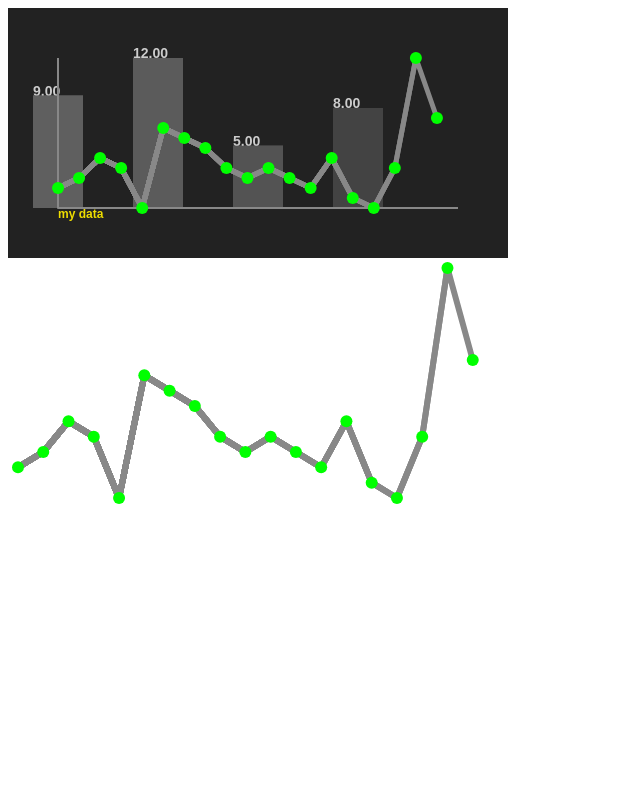
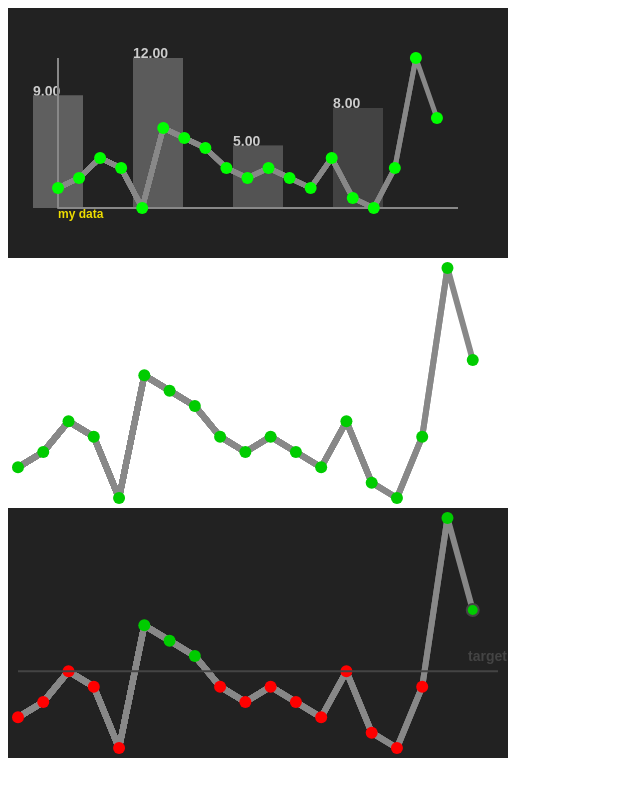
Before and after one commit to mcmonty2600/simpleplot, a plain HTML site: page simpleplot.html in a window 1280 px wide. Shown: the whole page, without its empty margins (0-640 px from the left). Drawn offline with Linux system fonts and the light colour scheme.

Commit message:
fixed targetline

```diff
--- a/simpleplot.html
+++ b/simpleplot.html
@@ -9,6 +9,8 @@
   <canvas id="mycanvas1" width="500" height="250" style="width:500px; height:250px; background-color:#222;"></canvas>
   <br>
   <canvas id="mycanvas2" width="500" height="250" style="width:500px; height:250px"></canvas>
+  <br>
+  <canvas id="mycanvas3" width="500" height="250" style="width:500px; height:250px; background-color:#222;"></canvas>
   <script src="src/simpleplot.js"></script>
 </body>
 
@@ -18,9 +20,9 @@ var example = (function () {
   data2 = [9,12,5,8];
   var c1 = document.getElementById("mycanvas1");
   var c2 = document.getElementById("mycanvas2");
+  var c3 = document.getElementById("mycanvas3");
 
-  simpleplot(
-    c1, data2, {
+  simpleplot( c1, data2, {
     plotType:"bar",
     font:"bold 14px Arial",
     xStart:50,
@@ -48,8 +50,7 @@ var example = (function () {
     }
   });
 
-  simpleplot(
-    c1, data, {
+  simpleplot(c1, data, {
     plotType:'',
     font:"bold 12px Arial",
     xStart:50,
@@ -79,6 +80,20 @@ var example = (function () {
 
   simpleplot(c2, data);
 
+  simpleplot(c3, data, {
+    enableTargetLine:true,
+    target : {
+      value : 5,
+      lineColor : '#444',
+      lineWidth : 2,
+      colorOverTarget : '#0c0',
+      colorUnderTarget : '#f00',
+      formatTargetValueFunction : function(val){return "target = " + val;}
+    },
+  });
+
+
+
 })();
 </script>
 </html>
--- a/src/simpleplot.js
+++ b/src/simpleplot.js
@@ -33,7 +33,7 @@ var simpleplot = function (canvas, arr, customOptions) {
     },
     displayPoints : true,
     points : {
-      color: '#0f0',
+      color: '#0c0',
       radius : 6
     },
     displayLines : true,
@@ -44,12 +44,21 @@ var simpleplot = function (canvas, arr, customOptions) {
     displayValues:false,
     values : {
       color : '#444',
-      formatValuesFunction : null
+      formatValuesFunction : undefined
+    },
+    enableTargetLine : false,
+    target : {
+      value : undefined,
+      lineColor : '#444',
+      lineWidth : 2,
+      colorOverTarget : '#0c0',
+      colorUnderTarget : '#f00',
+      formatTargetValueFunction : undefined
     },
     enableHover : true,
     hover : {
       color:'yellow',
-      formatHoverInfoFunction : null
+      formatHoverInfoFunction : undefined
     }
   };
 
@@ -71,7 +80,7 @@ var simpleplot = function (canvas, arr, customOptions) {
     var y = options.yStart;
     var w = options.width;
     var h = options.height;
-    if (ctx.font != null) ctx.font = options.font;
+    if (options.font != undefined) ctx.font = options.font;
 
     ctx.lineJoin = 'round';
     // Plot axes
@@ -84,22 +93,25 @@ var simpleplot = function (canvas, arr, customOptions) {
       ctx.lineTo(options.xStart + w, options.yStart);
       ctx.stroke();
     }
+    if (options.target.value === undefined) {
+      options.enableTargetLine = false;
+    }
     // Scale the array to the plot height
     var max = Math.max.apply(Math,arr);
+    if (options.enableTargetLine && options.target.value > max) {
+      max = options.target.value;
+    }
     var min = 0;
     var arrScaled = [];
-    for (var i=0; i < arr.length; i++)
+    for (var i=0; i < arr.length; i++) {
       arrScaled[i] = (h*(arr[i]-min)/(max-min));
+    }
     // Draw caption
     if (options.displayCaption) {
       ctx.fillStyle = options.caption.color;
       ctx.fillText(options.caption.text,options.xStart,options.yStart+10);
     }
-    // Plot data
-    ctx.strokeStyle = options.lines.color;
-    ctx.lineWidth = options.lines.thickness;
-    ctx.beginPath();
-    ctx.moveTo(options.xStart +T*0,  y - arrScaled[0]);
+    // Build text to display
     for (i = 0; i < arr.length; i++) {
       if (typeof(options.values.formatValuesFunction) == "function") {
         arrString[i] = options.values.formatValuesFunction(arr[i])
@@ -108,6 +120,12 @@ var simpleplot = function (canvas, arr, customOptions) {
         arrString[i] = arr[i].toString();
       }
     }
+    // Plot data
+    ctx.strokeStyle = options.lines.color;
+    ctx.lineWidth = options.lines.thickness;
+    ctx.beginPath();
+    ctx.moveTo(options.xStart +T*0,  y - arrScaled[0]);
+    // Plot lines
     if (options.displayLines) {
       for (i = 0; i < arr.length; i++) {
         if (options.plotType.indexOf("bar")>=0)
@@ -127,9 +145,19 @@ var simpleplot = function (canvas, arr, customOptions) {
     // plot data points
     if (options.displayPoints) {
       for (i = 0; i < arr.length; i++) {
+        if (options.enableTargetLine){
+          if (arr[i] > options.target.value) {
+            ctx.fillStyle = options.target.colorOverTarget;
+          }
+          else {
+            ctx.fillStyle = options.target.colorUnderTarget;
+          }
+        }
+        else {
+          ctx.fillStyle = options.points.color;
+        }
         ctx.moveTo(options.xStart +T*i+options.points.radius,  y - arrScaled[i]);
         ctx.beginPath();
-        ctx.fillStyle = options.points.color;
         ctx.arc(options.xStart+T*i,  y - arrScaled[i], options.points.radius, 0, 2 * Math.PI);
         ctx.fill();
         // build up array of drawn objects with position and value information
@@ -141,6 +169,22 @@ var simpleplot = function (canvas, arr, customOptions) {
         }
         canvasHoverObjects[i] = {x:options.xStart+T*i, y:y-arrScaled[i], w:options.points.radius, h:options.points.radius, value:hoverText}
       }
+    }
+    if (options.enableTargetLine) {
+      var scaledTargetValue = (h*(options.target.value-min)/(max-min));
+      ctx.strokeStyle = options.target.lineColor;
+      ctx.lineWidth = options.target.lineWidth;
+      ctx.moveTo(options.xStart,  y - scaledTargetValue);
+      ctx.lineTo(options.xStart + w,  y - scaledTargetValue);
+      if (typeof(options.target.formatTargetValueFunction) == "function") {
+        var targetValueString = options.target.formatTargetValueFunction(options.target.value);
+      }
+      else {
+        var targetValueString = options.target.value;
+      }
+      ctx.fillStyle = options.values.color;
+      ctx.fillText(targetValueString, options.xStart + w - 30,  y - scaledTargetValue - 10);
+      ctx.stroke();
     }
     // add event listener for mouse hover over data points
     if (options.enableHover){
```
